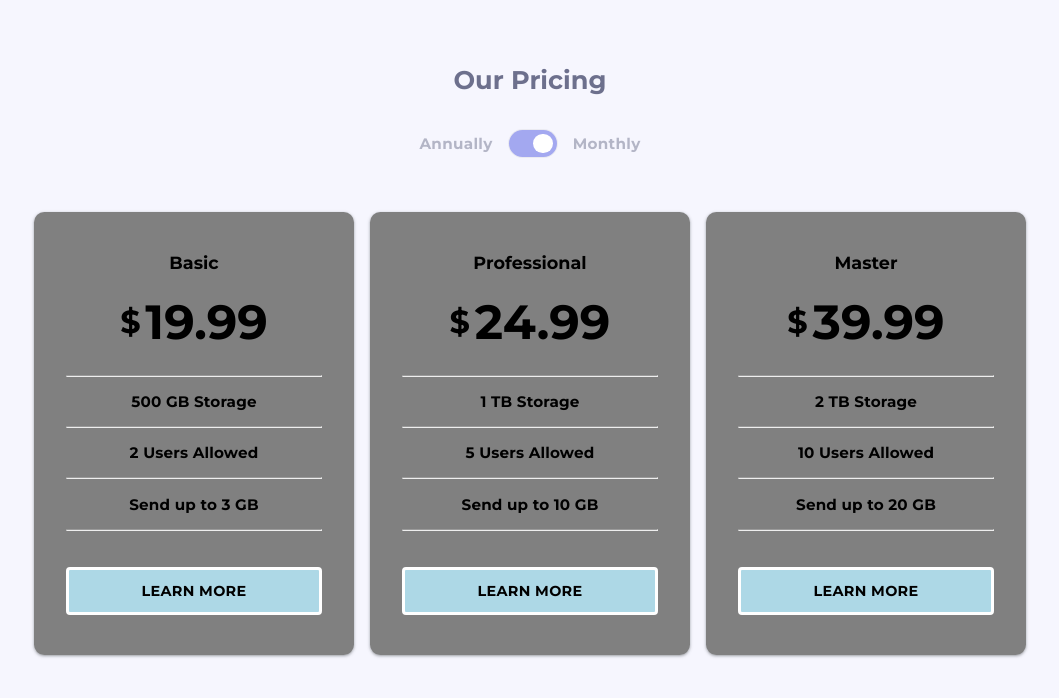
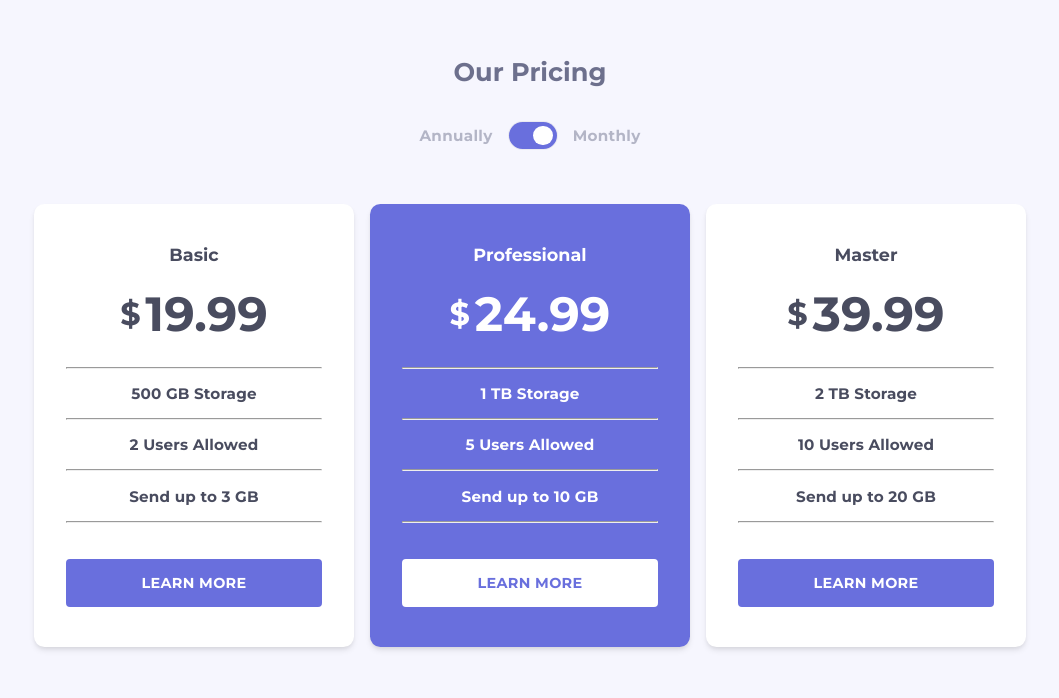
Before and after one commit to VasuBeachoo/toggle-pricing-component, a React (Create React App) app: page / in a window 1280 px wide. Shown: the top 698 px of the page, without its empty margins (110-1169 px from the left). Built offline with nearby package versions, Linux system fonts and the light colour scheme.

Commit message:
Style Plan themes

```diff
--- a/src/App.js
+++ b/src/App.js
@@ -10,7 +10,7 @@ const AppContainer = styled.div`
   justify-content: flex-start;
   align-items: center;
   background-color: var(--Very-Light-Grayish-Blue);
-  padding: 4rem 2rem 4.5rem;
+  padding: 3.5rem 2rem 4rem;
 `;
 
 const AppHeading = styled.div`
@@ -36,31 +36,39 @@ const plans = [
   {
     name: "Basic",
     monthlyPrice: "19.99",
+    annuallyPrice: "199.99",
     features: ["500 GB Storage", "2 Users Allowed", "Send up to 3 GB"],
     primary: false,
   },
   {
     name: "Professional",
     monthlyPrice: "24.99",
+    annuallyPrice: "249.99",
     features: ["1 TB Storage", "5 Users Allowed", "Send up to 10 GB"],
     primary: true,
   },
   {
     name: "Master",
     monthlyPrice: "39.99",
+    annuallyPrice: "399.99",
     features: ["2 TB Storage", "10 Users Allowed", "Send up to 20 GB"],
     primary: false,
   },
 ];
 
-function renderPlans(plans) {
+function renderPlans(plans, monthly) {
   return plans.map((plan) => (
-    <Plan name={plan.name} price={plan.monthlyPrice} features={plan.features} />
+    <Plan
+      name={plan.name}
+      price={monthly ? plan.monthlyPrice : plan.annuallyPrice}
+      features={plan.features}
+      primary={plan.primary}
+    />
   ));
 }
 
 const App = () => {
-  const [toggle, setToggle] = useState("monthly");
+  const [monthly, setMonthly] = useState(true);
 
   return (
     <AppContainer>
@@ -69,10 +77,10 @@ const App = () => {
       <PlanToggle
         leftLabel="Annually"
         rightLabel="Monthly"
-        toggle={toggle}
-        setToggle={setToggle}
+        monthly={monthly}
+        setMonthly={setMonthly}
       />
-      <Plans>{renderPlans(plans)}</Plans>
+      <Plans>{renderPlans(plans, monthly)}</Plans>
     </AppContainer>
   );
 };
--- a/src/components/Plan.js
+++ b/src/components/Plan.js
@@ -1,4 +1,5 @@
 import styled from "styled-components";
+import { ThemeProvider } from "styled-components";
 
 const Container = styled.div`
   display: flex;
@@ -6,14 +7,21 @@ const Container = styled.div`
   justify-content: flex-start;
   align-items: center;
   flex-basis: 20rem;
-  background-color: grey;
+  background-color: ${(props) =>
+    props.primary
+      ? props.theme.primary.container.backgroundColor
+      : props.theme.secondary.container.backgroundColor};
   border-radius: 0.65rem;
-  box-shadow: rgba(60, 64, 67, 0.3) 0px 1px 2px 0px,
-    rgba(60, 64, 67, 0.15) 0px 1px 3px 1px;
+  box-shadow: rgba(0, 0, 0, 0.1) 0px 4px 6px -1px,
+    rgba(0, 0, 0, 0.06) 0px 2px 4px -1px;
   padding: 2.5rem 2rem;
 `;
 
 const Name = styled.p`
+  color: ${(props) =>
+    props.primary
+      ? props.theme.primary.text.color
+      : props.theme.secondary.text.color};
   font-size: 1.1rem;
   margin: 0 0 1.2rem;
 `;
@@ -27,11 +35,19 @@ const Price = styled.div`
 `;
 
 const DollarSign = styled.p`
+  color: ${(props) =>
+    props.primary
+      ? props.theme.primary.text.color
+      : props.theme.secondary.text.color};
   font-size: 2rem;
   margin: 0 0.3rem 0 0;
 `;
 
 const Value = styled.h1`
+  color: ${(props) =>
+    props.primary
+      ? props.theme.primary.text.color
+      : props.theme.secondary.text.color};
   font-size: 3rem;
   margin: 0;
 `;
@@ -42,6 +58,10 @@ const Divider = styled.hr`
 `;
 
 const Feature = styled.p`
+  color: ${(props) =>
+    props.primary
+      ? props.theme.primary.text.color
+      : props.theme.secondary.text.color};
   font-size: 0.95rem;
   letter-spacing: 0.01rem;
   margin: 0;
@@ -52,19 +72,40 @@ const Button = styled.button`
   box-sizing: border-box;
   text-align: center;
   width: 100%;
-  background-color: lightblue;
+  background-color: ${(props) =>
+    props.primary
+      ? props.theme.primary.button.backgroundColor
+      : props.theme.secondary.button.backgroundColor};
+  color: ${(props) =>
+    props.primary
+      ? props.theme.primary.button.color
+      : props.theme.secondary.button.color};
   font-size: 0.9rem;
   letter-spacing: 0.02rem;
   border-radius: 0.25rem;
-  border: 0.2rem solid white;
+  border: 0.2rem solid
+    ${(props) =>
+      props.primary
+        ? props.theme.primary.button.backgroundColor
+        : props.theme.secondary.button.backgroundColor};
   padding: 0.75rem;
   margin: 2.25rem 0 0;
+  transition: 0.2s;
+
+  &:hover {
+    cursor: pointer;
+    background: none;
+    color: ${(props) =>
+      props.primary
+        ? props.theme.secondary.button.color
+        : props.theme.primary.button.color};
+  }
 `;
 
-function renderFeatures(features) {
+function renderFeatures(features, primary) {
   return features.map((feature) => (
     <>
-      <Feature>
+      <Feature primary={primary}>
         <p>{feature}</p>
       </Feature>
       <Divider />
@@ -72,18 +113,47 @@ function renderFeatures(features) {
   ));
 }
 
-const Plan = ({ className, name, price, features }) => {
+const Plan = ({ className, name, price, features, primary }) => {
+  const planThemes = {
+    primary: {
+      container: {
+        backgroundColor: "var(--Violet)",
+      },
+      text: {
+        color: "var(--White)",
+      },
+      button: {
+        backgroundColor: "var(--White)",
+        color: "var(--Violet)",
+      },
+    },
+    secondary: {
+      container: {
+        backgroundColor: "var(--White)",
+      },
+      text: {
+        color: "var(--Dark-Grayish-Blue)",
+      },
+      button: {
+        backgroundColor: "var(--Violet)",
+        color: "var(--White)",
+      },
+    },
+  };
+
   return (
-    <Container className={className}>
-      <Name>{name}</Name>
-      <Price>
-        <DollarSign>$</DollarSign>
-        <Value>{price}</Value>
-      </Price>
-      <Divider />
-      {renderFeatures(features)}
-      <Button>LEARN MORE</Button>
-    </Container>
+    <ThemeProvider theme={planThemes}>
+      <Container className={className} primary={primary}>
+        <Name primary={primary}>{name}</Name>
+        <Price primary={primary}>
+          <DollarSign primary={primary}>$</DollarSign>
+          <Value primary={primary}>{price}</Value>
+        </Price>
+        <Divider />
+        {renderFeatures(features, primary)}
+        <Button primary={primary}>LEARN MORE</Button>
+      </Container>
+    </ThemeProvider>
   );
 };
 
--- a/src/components/Toggle.js
+++ b/src/components/Toggle.js
@@ -22,20 +22,19 @@ const Label = styled.p`
 const Bg = styled.div`
   display: flex;
   flex-direction: row;
-  justify-content: ${(props) => {
-    if (props.toggle === "monthly") {
-      return "flex-end";
-    } else if (props.toggle === "annually") {
-      return "flex-start";
-    }
-  }};
+  justify-content: ${(props) => (props.monthly ? "flex-end" : "flex-start")};
   align-items: center;
   width: 3rem;
   height: 1.65rem;
-  background-color: var(--Light-Violet);
+  background-color: var(--Violet);
   border-radius: 1rem;
   box-shadow: rgba(0, 0, 0, 0.05) 0px 0px 0px 1px;
   padding: 0 0.25rem;
+  transition: 0.2s;
+
+  &:hover {
+    background-color: var(--Light-Violet);
+  }
 `;
 
 const Circle = styled.div`
@@ -45,19 +44,11 @@ const Circle = styled.div`
   border-radius: 100%;
 `;
 
-function switchToggle(toggle, setToggle) {
-  if (toggle === "monthly") setToggle("annually");
-  else if (toggle === "annually") setToggle("monthly");
-}
-
-const Toggle = ({ className, leftLabel, rightLabel, toggle, setToggle }) => {
+const Toggle = ({ className, leftLabel, rightLabel, monthly, setMonthly }) => {
   return (
-    <Container
-      className={className}
-      onClick={() => switchToggle(toggle, setToggle)}
-    >
+    <Container className={className} onClick={() => setMonthly(!monthly)}>
       <Label>{leftLabel}</Label>
-      <Bg toggle={toggle}>
+      <Bg monthly={monthly}>
         <Circle />
       </Bg>
       <Label>{rightLabel}</Label>
```
